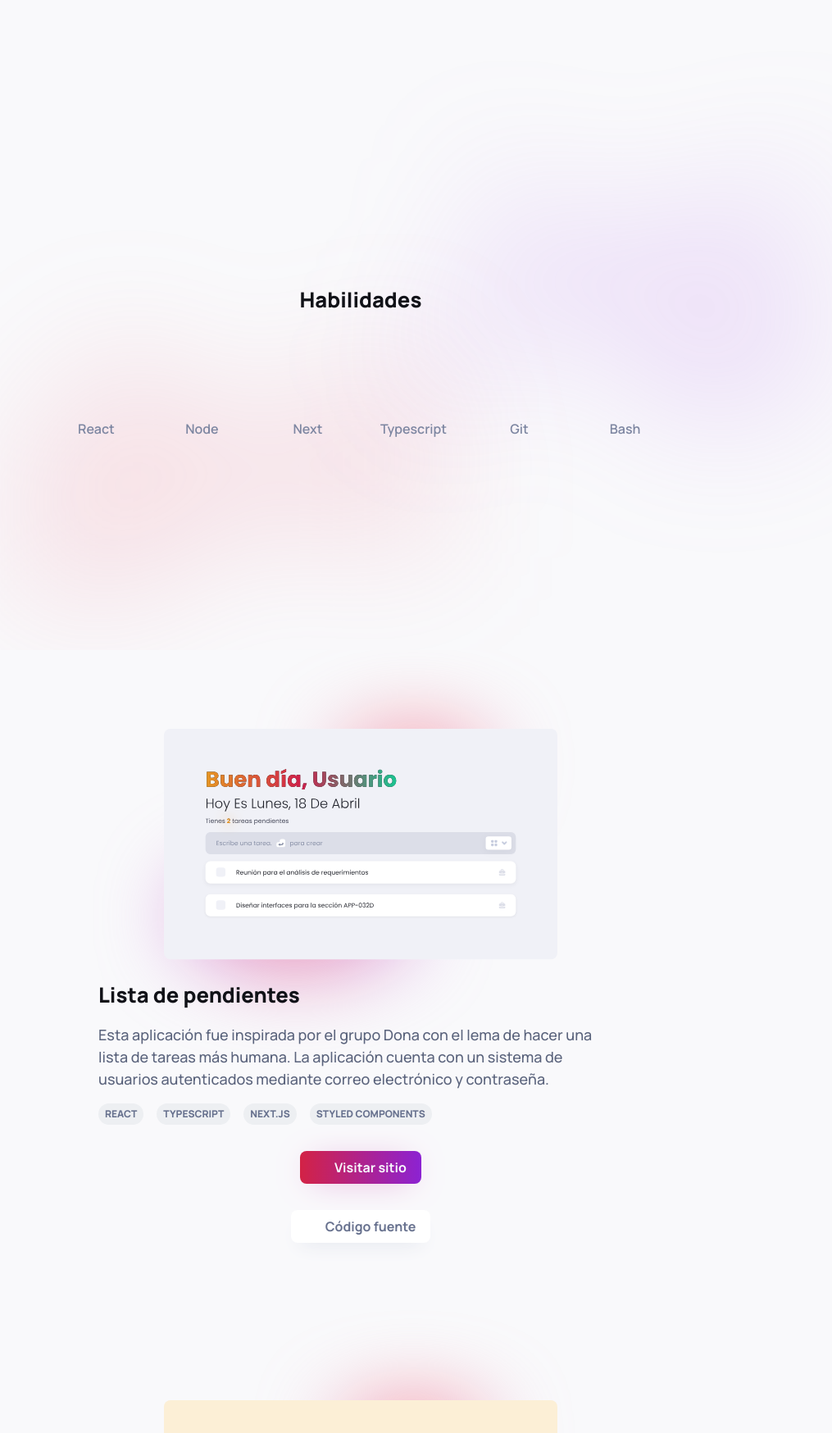
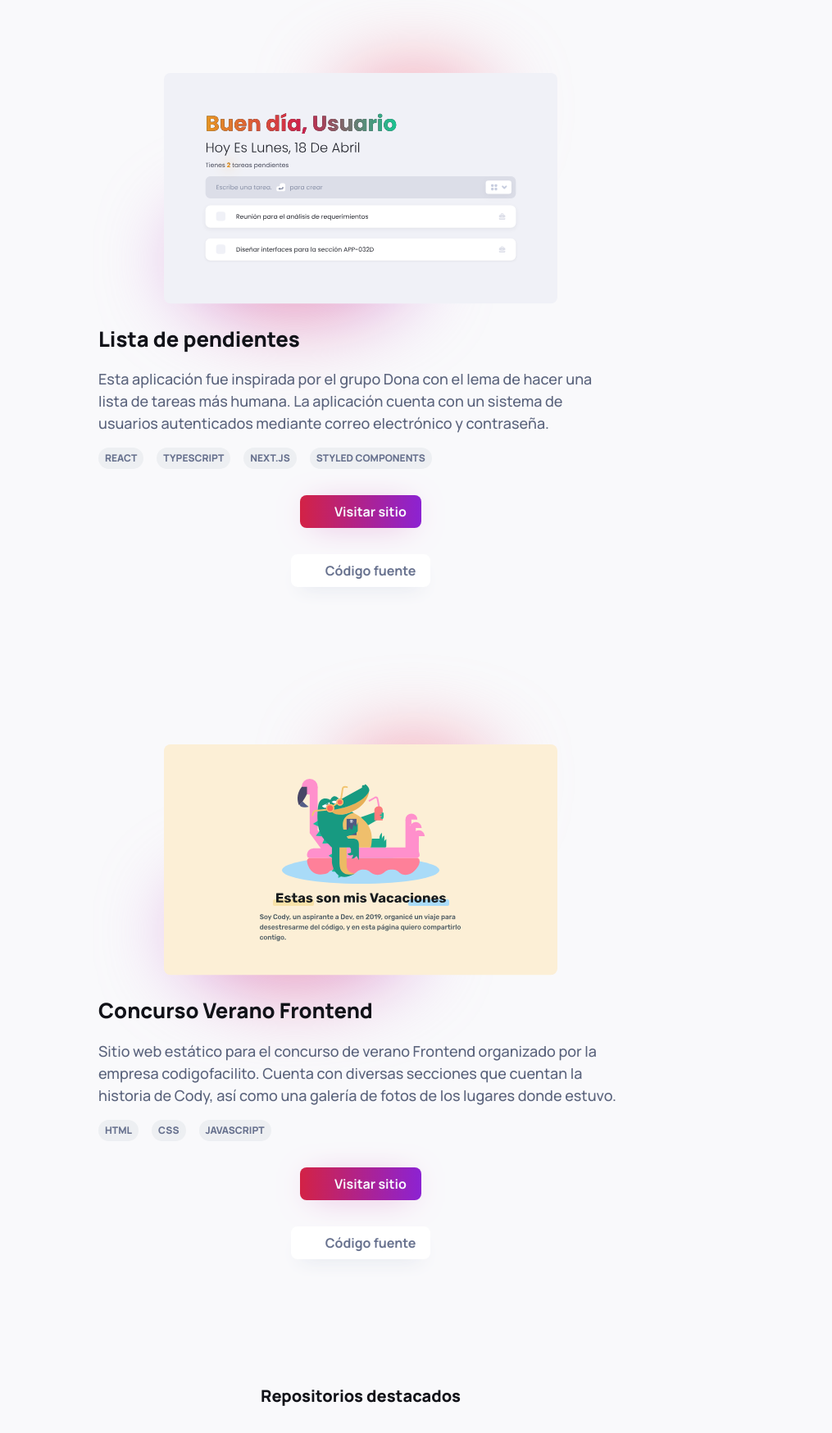
Before and after one commit to david-ponc/davidponc.dev, a Next.js app: page / in a window 1280 px wide. Shown: the part 807-2555 px from the top of the page at 82% size, without its empty margins (200-1215 px from the left). Built offline with nearby package versions, Linux system fonts and the light colour scheme; some icons are missing.

Commit message:
chore: organize sections

```diff
--- a/src/pages/index.tsx
+++ b/src/pages/index.tsx
@@ -18,8 +18,8 @@ const Home: NextPage = () => {
 			</Head>
 
 			<HeroSection />
+			<ProjectsSection />
 			<SkillsSection />
-			<ProjectsSection />
 			<Navbar />
 		</>
 	);
```
